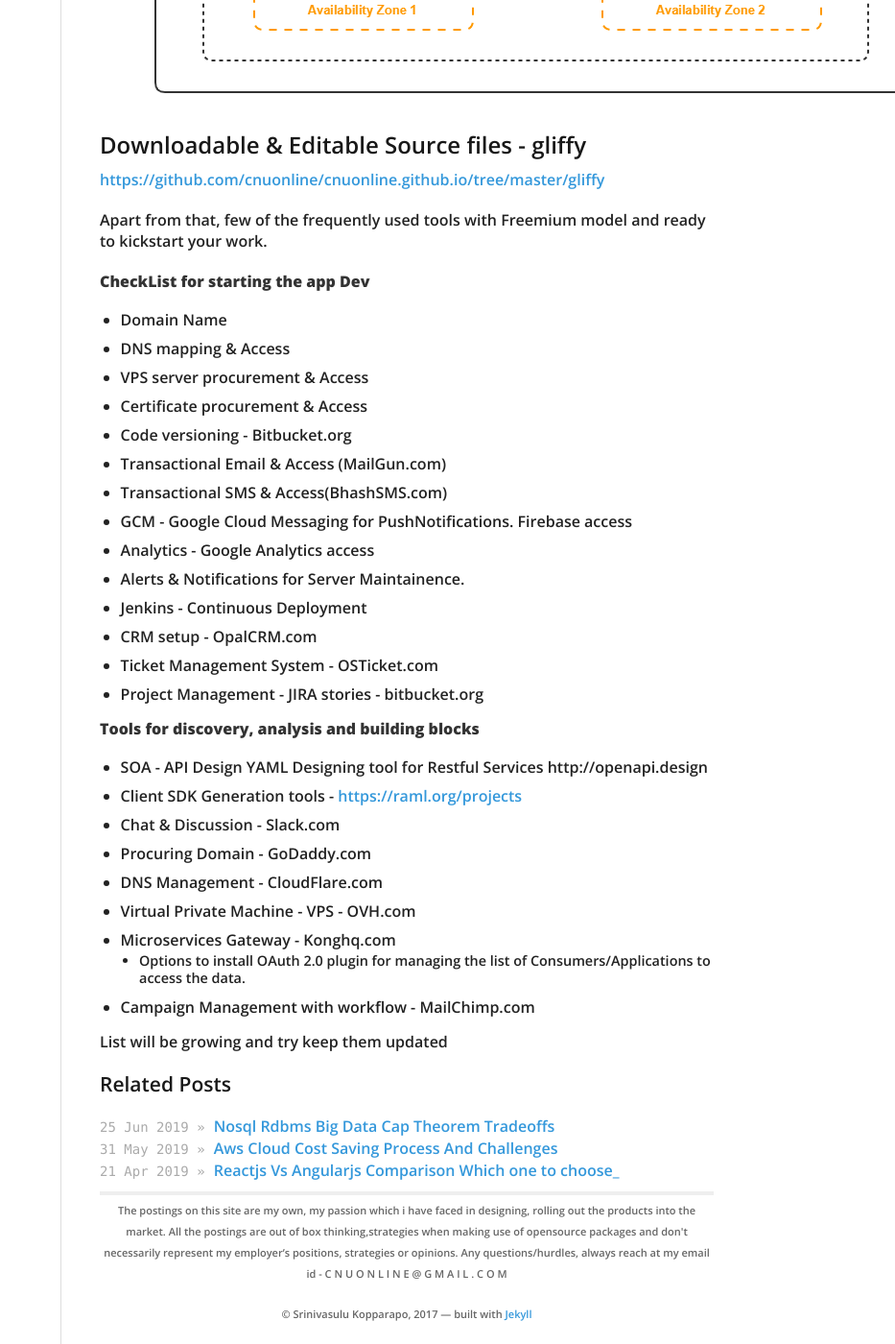
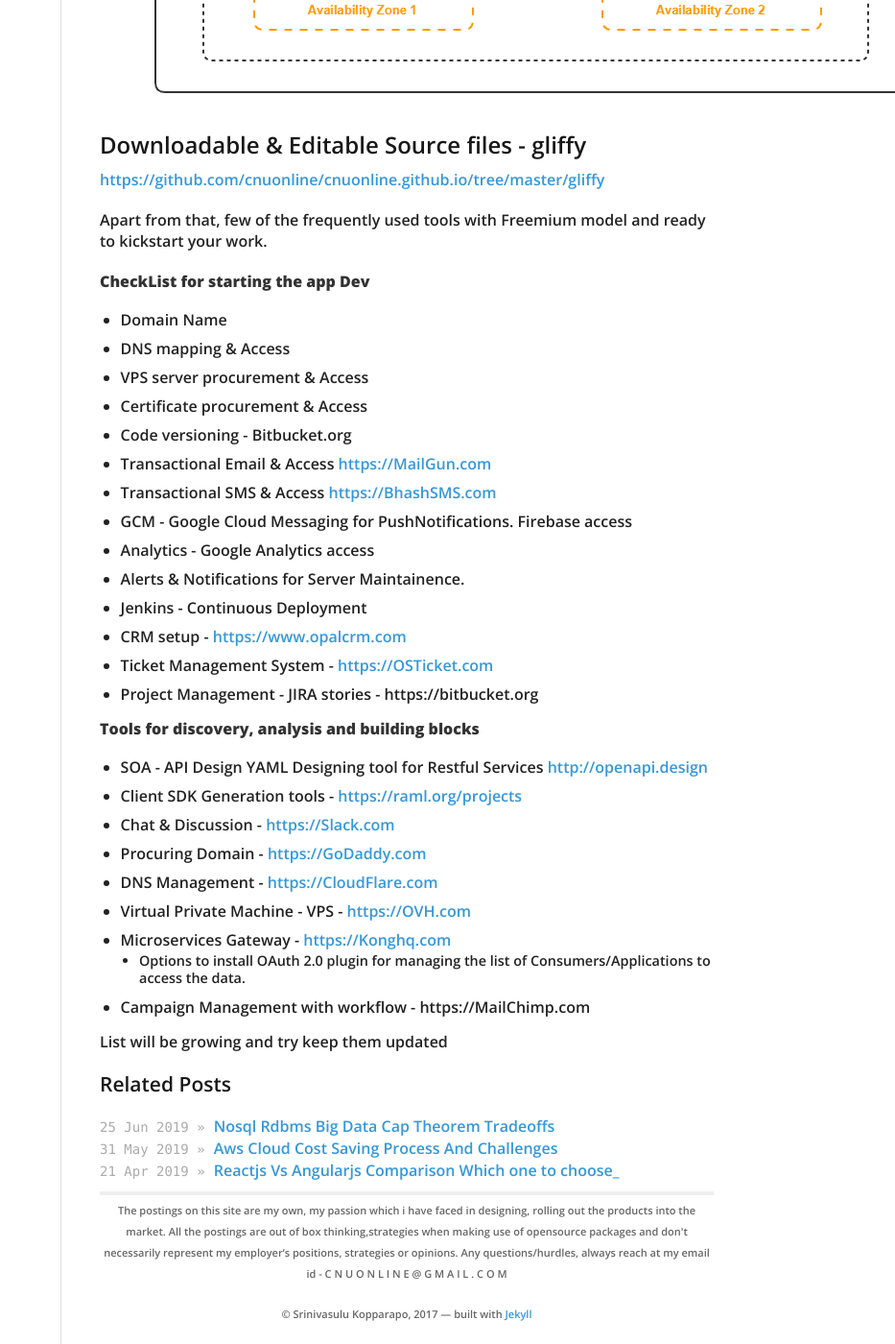
Before and after one commit to cnuonline/cnuonline.github.io, a Jekyll site: the page built from _posts/2019-07-03-AWS-Quick-Architecture-blueprints-editable.md, in a window 1280 px wide and 1400 px high, scrolled down 3323 px. Shown: the whole window at 96% size, without its empty margins (347-1280 px from the left). Built offline with Jekyll 4.4.1, drawn with Linux system fonts in a browser that asks for light colours; nearby versions of some CDN libraries; our own code applies the rules of GitHub Pages for plain Markdown files; some of the changed lines change nothing that is shown.

Commit message:
Update 2019-07-03-AWS-Quick-Architecture-blueprints-editable.md

```diff
--- a/_posts/2019-07-03-AWS-Quick-Architecture-blueprints-editable.md
+++ b/_posts/2019-07-03-AWS-Quick-Architecture-blueprints-editable.md
@@ -26,25 +26,25 @@
  - VPS server procurement & Access
  - Certificate procurement & Access
  - Code versioning - Bitbucket.org
- - Transactional Email & Access (MailGun.com)
- - Transactional SMS & Access(BhashSMS.com)
+ - Transactional Email & Access [https://MailGun.com](https://MailGun.com)
+ - Transactional SMS & Access [https://BhashSMS.com](https://BhashSMS.com)
  - GCM - Google Cloud Messaging for PushNotifications. Firebase access
  - Analytics - Google Analytics access
  - Alerts & Notifications for Server Maintainence.
  - Jenkins - Continuous Deployment
- - CRM setup - OpalCRM.com
- - Ticket Management System - OSTicket.com
- - Project Management - JIRA stories - bitbucket.org
+ - CRM setup - [https://www.opalcrm.com](https://www.opalcrm.com/)
+ - Ticket Management System - [https://OSTicket.com](https://osticket.com/)
+ - Project Management - JIRA stories - https://bitbucket.org
 
 **Tools for discovery, analysis and building blocks**
-- SOA - API Design YAML Designing tool for Restful Services http://openapi.design
+- SOA - API Design YAML Designing tool for Restful Services [http://openapi.design](http://openapi.design)
 - Client SDK Generation tools -  [https://raml.org/projects](https://raml.org/projects)
-- Chat & Discussion - Slack.com
-- Procuring Domain - GoDaddy.com
-- DNS Management - CloudFlare.com
-- Virtual Private Machine  - VPS - OVH.com
-- Microservices Gateway - Konghq.com
+- Chat & Discussion - [https://Slack.com](https://Slack.com)
+- Procuring Domain - [https://GoDaddy.com](https://GoDaddy.com)
+- DNS Management - [https://CloudFlare.com](https://CloudFlare.com)
+- Virtual Private Machine  - VPS - [https://OVH.com](https://OVH.com)
+- Microservices Gateway - [https://Konghq.com](https://Konghq.com)
 	- Options to install OAuth 2.0 plugin for managing the list of Consumers/Applications to access the data.
-- Campaign Management with workflow - MailChimp.com
+- Campaign Management with workflow - https://MailChimp.com
 
 List will be growing and try keep them updated
```
